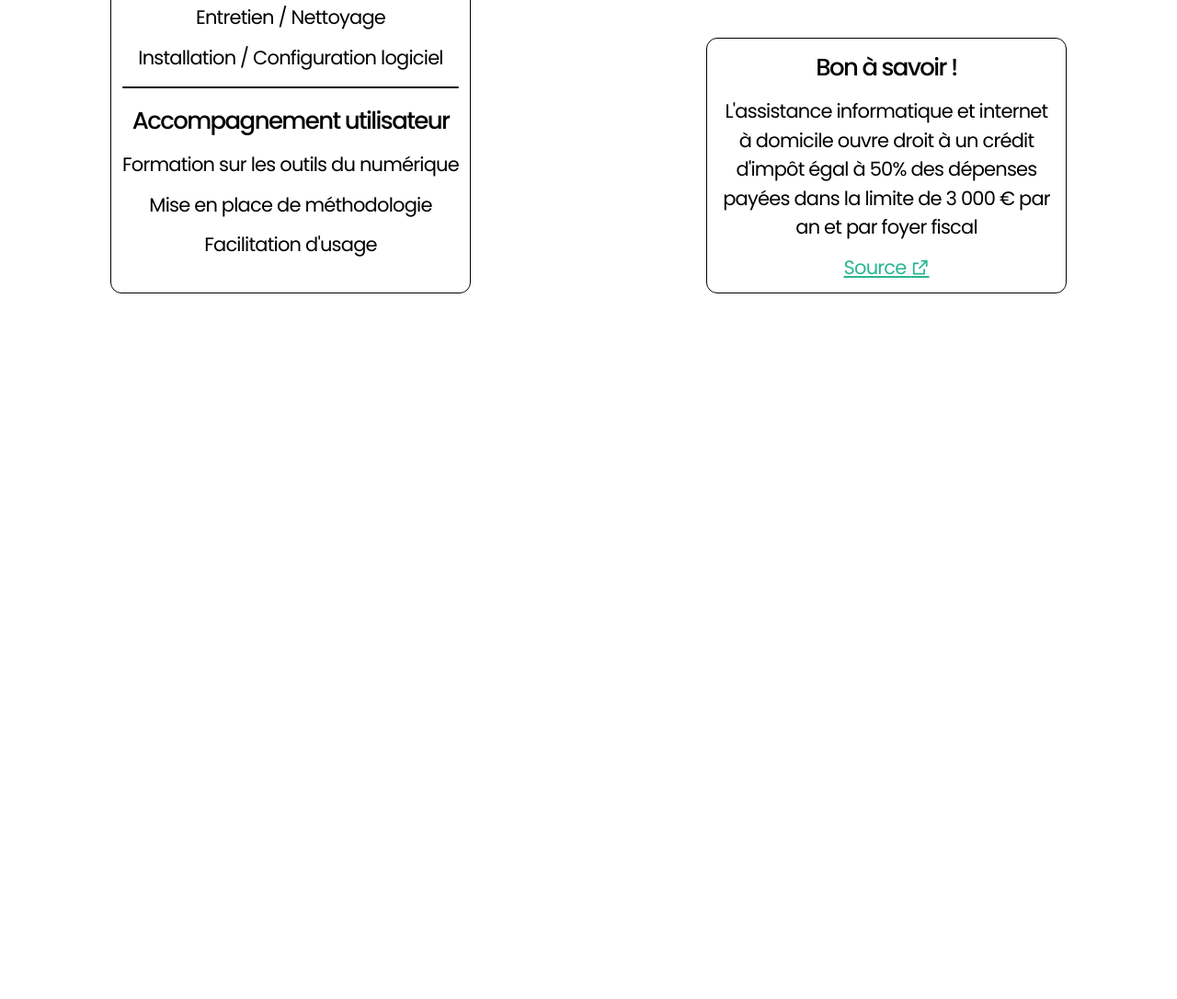
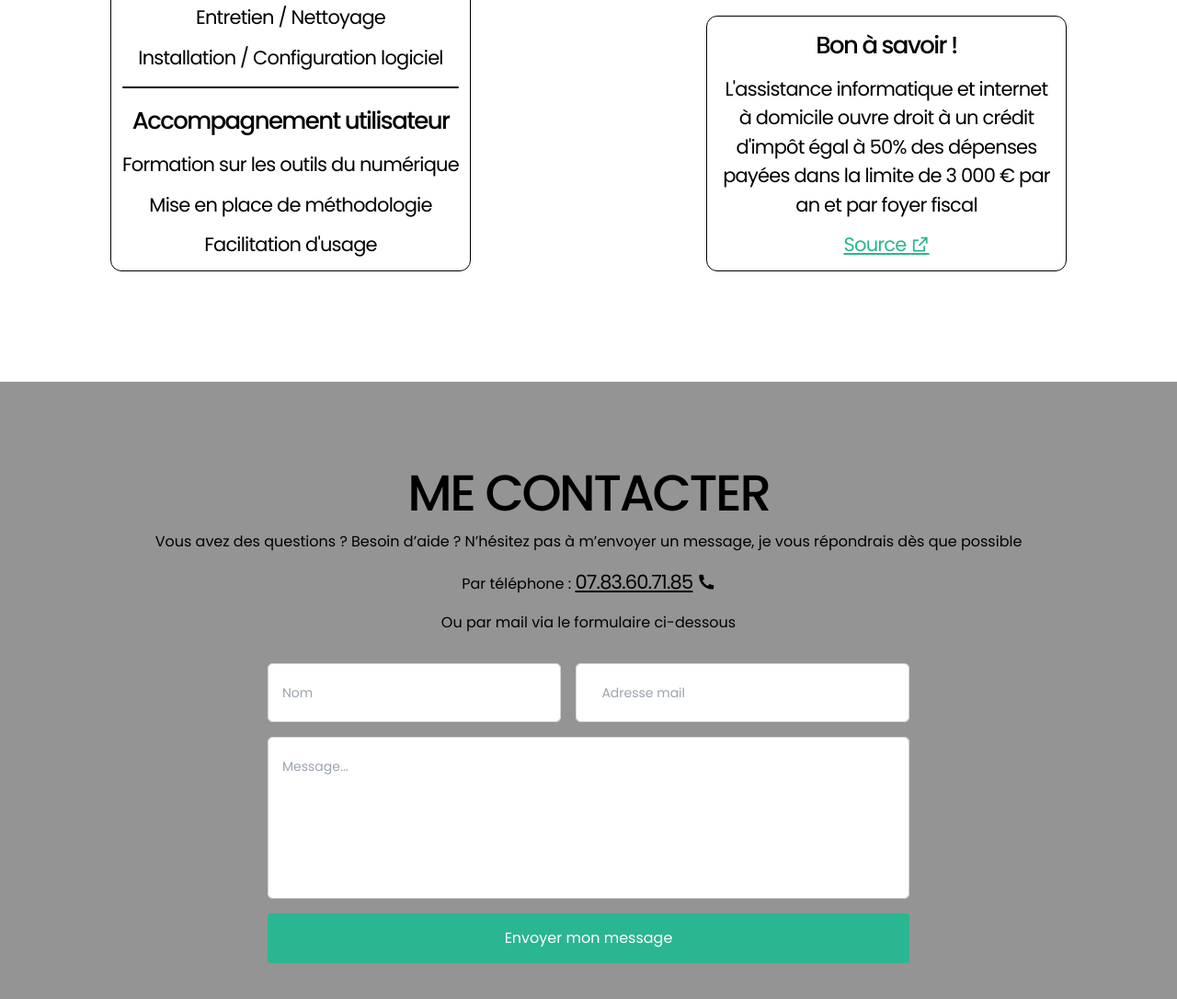
Before and after one commit to MaximeLecieux/maxainfo, a plain HTML site: page index.html in a window 1280 px wide. Shown: the part 2115-3201 px from the top of the page at 92% size. Before the commit the page ends 2554 px from the top, so only its background shows below. Drawn offline with nearby package versions, Linux system fonts and the light colour scheme.

Commit message:
Création de la section de contact

```diff
--- a/index.html
+++ b/index.html
@@ -106,7 +106,6 @@
                         </p>
                         <div class="flex justify-center my-8 lg:justify-start lg:my-12">
                             <a href="/#" class="bg-primary text-white rounded text-caption py-[15px] px-[18px]">Entrer en contact</a>
-
                         </div>
                     </div>
                 </div>
@@ -139,7 +138,7 @@
                         </div>
                     </div>
 
-                    <div class="flex flex-col gap-16 lg:col-span-6 lg:mx-28">
+                    <div class="flex flex-col gap-8 lg:justify-between lg:col-span-6 lg:mx-28">
 
                         <div class="border border-dark rounded-xl p-3">
                             <div class="flex flex-col gap-4">
@@ -178,6 +177,43 @@
 
                 </div>
             </section>
+
+            <!--=============== CONTACT ===============-->
+
+            <section class="bg-secondary py-10 px-2 lg:py-20">
+                <h2 class="text-center">Me contacter</h2>
+                <div class="flex flex-col gap-8">
+                    <div class="flex flex-col gap-4 text-center">
+                        <p>
+                            Vous avez des questions ? Besoin d’aide ? N’hésitez pas à m’envoyer un message, je vous répondrais dès que possible
+                        </p>
+                        <p>
+                            Par téléphone :
+                            <span class="hover">
+                                <a href="tel:0783607185" class="body-lg underline">07.83.60.71.85</a>
+                                <i class="hidden ri-phone-fill body-lg lg:inline"></i>
+                            </span>
+                        </p>
+                        <p>
+                            Ou par mail via le formulaire ci-dessous
+                        </p>
+                    </div>
+                    <div class="flex flex-col items-center max-w-sm lg:max-w-full">
+                        <form action="">
+                            <div class="flex flex-col gap-4">
+                                <div class="flex flex-col gap-4 lg:flex-row">
+                                    <input type="text" name="name" id="name" class="block w-full rounded-md border-0 py-1.5 pl-7 pr-20 text-gray-900 ring-1 ring-inset ring-gray-300 placeholder:text-gray-400 focus:ring-2 focus:ring-inset focus:ring-primary sm:text-sm sm:leading-6 lg:px-4 lg:py-5" placeholder="Nom" required>
+                                    <input type="email" name="email" id="email" class="block w-full rounded-md border-0 py-1.5 pl-7 pr-20 text-gray-900 ring-1 ring-inset ring-gray-300 placeholder:text-gray-400 focus:ring-2 focus:ring-inset focus:ring-primary sm:text-sm sm:leading-6" placeholder="Adresse mail" required>
+                                </div>
+                                <div>
+                                    <textarea name="description" id="description" placeholder="Message..." class="block w-full rounded-md border-0 py-1.5 pl-7 pr-20 text-gray-900 ring-1 ring-inset ring-gray-300 placeholder:text-gray-400 focus:ring-2 focus:ring-inset focus:ring-primary sm:text-sm sm:leading-6 lg:resize-none h-44 lg:px-4 lg:py-5" required></textarea>
+                                </div>
+                                <button type="submit" class="bg-primary text-white rounded text-caption py-[15px] px-[18px] justify-self-center">Envoyer mon message</button>
+                            </div>
+                        </form>
+                    </div>
+                </div>
+            </section>
         </main>
 
         <!--
```
